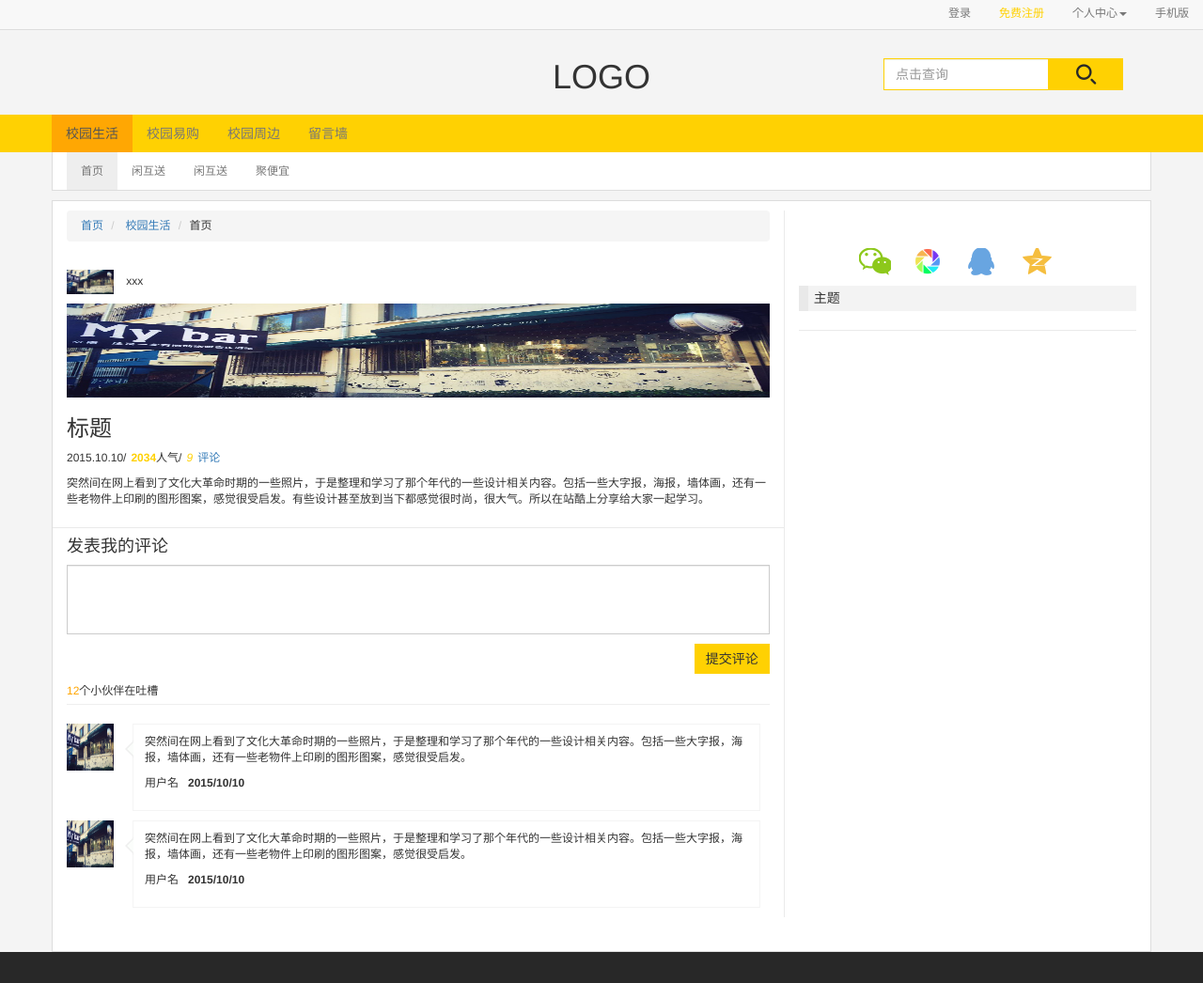
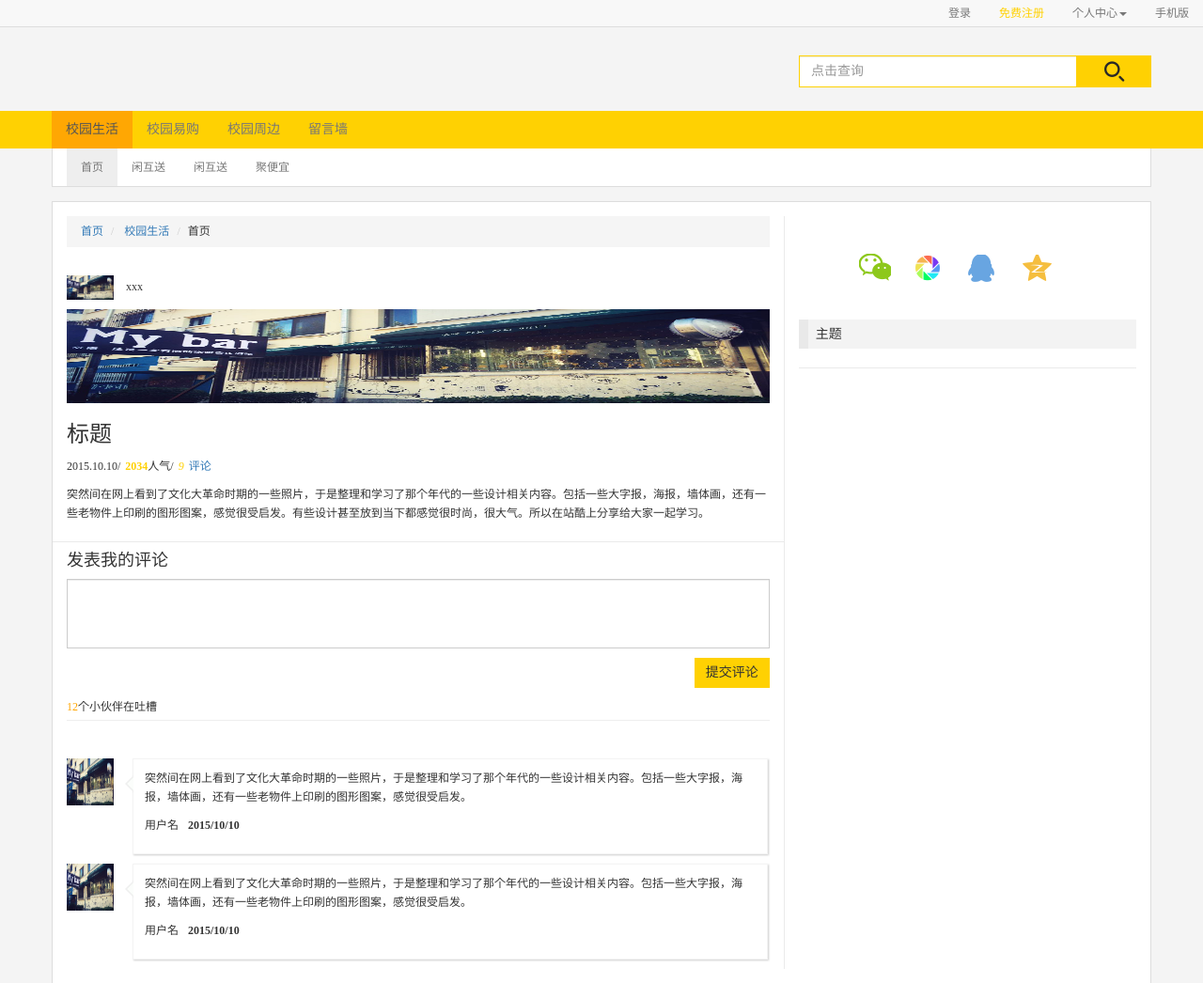
Before and after one commit to getElement/us, a plain HTML site: page article-detail.html in a window 1280 px wide. Shown: the top 1046 px of the page at 94% size. Drawn offline with Linux system fonts and the light colour scheme.

Commit message:
change  files
修改文章详情

```diff
--- a/article-detail.html
+++ b/article-detail.html
@@ -48,15 +48,14 @@
   <!-- top start -->
   <div id="top" class="clearfix">
     <div class="container">
-      <div class="col-md-4 col-md-offset-4 text-center">
-        <h1>LOGO</h1>
+      <div class="row">
+        <form id="search" action="" method="POST" role="form" class="form col-sm-4 col-sm-offset-4 col-md-4 col-md-offset-8">
+          <div class="form-group">
+            <input type="text" class="form-control" id="" placeholder="点击查询">
+            <button type="submit" class="btn btn-primary"></button>
+          </div>
+        </form>
       </div>
-      <form id="search" action="" method="POST" role="form" class="form col-sm-4 col-sm-offset-4 col-md-3 col-md-offset-1">
-        <div class="form-group">
-          <input type="text" class="form-control" id="" placeholder="点击查询">
-          <button type="submit" class="btn btn-primary"></button>
-        </div>
-      </form>
     </div>
   </div>
   <!-- top end -->
--- a/css/us-private.css
+++ b/css/us-private.css
@@ -14,6 +14,10 @@ html,body{
 	font-size: 12px;
 	height:100%;
 	background: #f4f4f4;
+	font-family: "微软雅黑";
+}
+p{
+	line-height: 20px;
 }
 .btn{
 	border-radius: 0;
@@ -21,6 +25,9 @@ html,body{
 .navbar{
 	border-radius: 0;
 	min-height: 40px;
+}
+.breadcrumb{
+	border-radius:0;
 }
 .ml10{
 	margin-left:10px;
@@ -61,7 +68,7 @@ html,body{
 #header .navbar{
 	margin-bottom: 0;
 	min-height: 0;
-	min-height:32px;
+	min-height:28px;
 	border:none;
 	border-bottom: 1px solid #ddd;
 }
@@ -82,6 +89,7 @@ html,body{
 }
 #top form{
 	margin-top: 20px;
+	padding-right:0;
 }
 
 #search .form-group{
@@ -90,6 +98,7 @@ html,body{
 #search input{
 	border-radius: 0;
 	border:1px solid #ffd102;
+	padding-right: 86px;
 }
 #search button{
 	width: 80px;
@@ -144,13 +153,14 @@ html,body{
 
 /*content-login*/
 #content{
-	padding-top:10px;
-	padding-bottom: 10px;
-	margin-top: 10px;
+	padding-top:15px;
+	padding-bottom: 15px;
+	margin-top: 15px;
 	position: relative;
 	min-height: 100%;
 	background:#fff;
 	border:1px solid #ddd;
+	border-bottom: none;
 }
 #content .nav-tabs li a{
 	border-radius: 0;
@@ -356,6 +366,7 @@ html,body{
 	float:left;
 	padding:10px 12px;
 	border: 1px solid #f4f4f4;
+	box-shadow: 1px 1px 2px rgba(0, 0, 0, 0.2);
 }
 .critic .critic-content .msg span{
 	margin-right: 10px;
@@ -425,10 +436,14 @@ html,body{
 	padding-bottom: 10px;
 	border-bottom:1px solid #eaeaea;
 }
+.option:first-child{
+	margin-top: 40px;
+}
 .option .widget-title{
 	background:#f3f3f3;
 	border-left: 10px solid #e9e9e9;
-	padding: 6px 0 6px 6px;
+	padding: 8px 0 8px 8px;
+	line-height:
 }
 .option .user{
 	margin-right: 20px;
--- a/js/us-main.js
+++ b/js/us-main.js
@@ -8,7 +8,7 @@
 $(function(){
 
 			/*评论框宽度*/
-			var $offsetW = $('.critic-content .user').width() + 30;
+			var $offsetW = $('.critic-content .user').width() + 22;
 			var $criticW = $('.critic-content .option').width();
 			$('.critic .msg').outerWidth($criticW-$offsetW);
 			console.log($offsetW);
```
Also changed, not shown: model.html (+1 -1 lines), 页面说明.txt.
